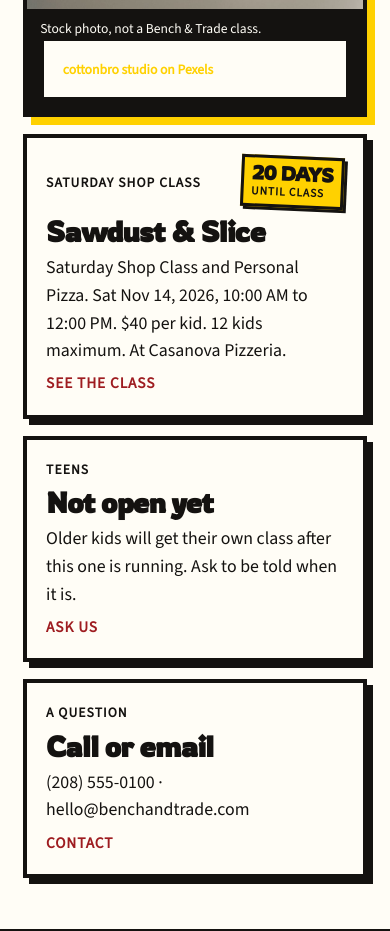
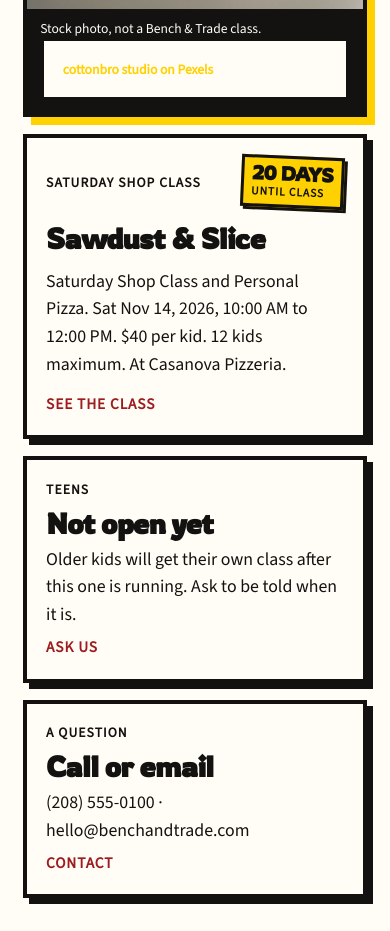
Before and after one commit to Aroars/bench-and-trade, a Next.js app: page / in a window 390 px wide. Shown: the part 2180-3111 px from the top of the page. Built offline with nearby package versions, Linux system fonts and the light colour scheme; no server answers.

Commit message:
Give the home countdown sticker room above the class title.
A taller row gap keeps the tilted badge and its shadow off the heading on a narrow phone.

Co-authored-by: Roars <Aroars@users.noreply.github.com>

```diff
--- a/src/app/globals.css
+++ b/src/app/globals.css
@@ -475,6 +475,7 @@ p {
 .path-card:has(.countdown-badge) {
   grid-template-columns: minmax(0, 1fr) auto;
   column-gap: 0.75rem;
+  row-gap: 0.85rem;
   align-items: start;
 }
 
```
